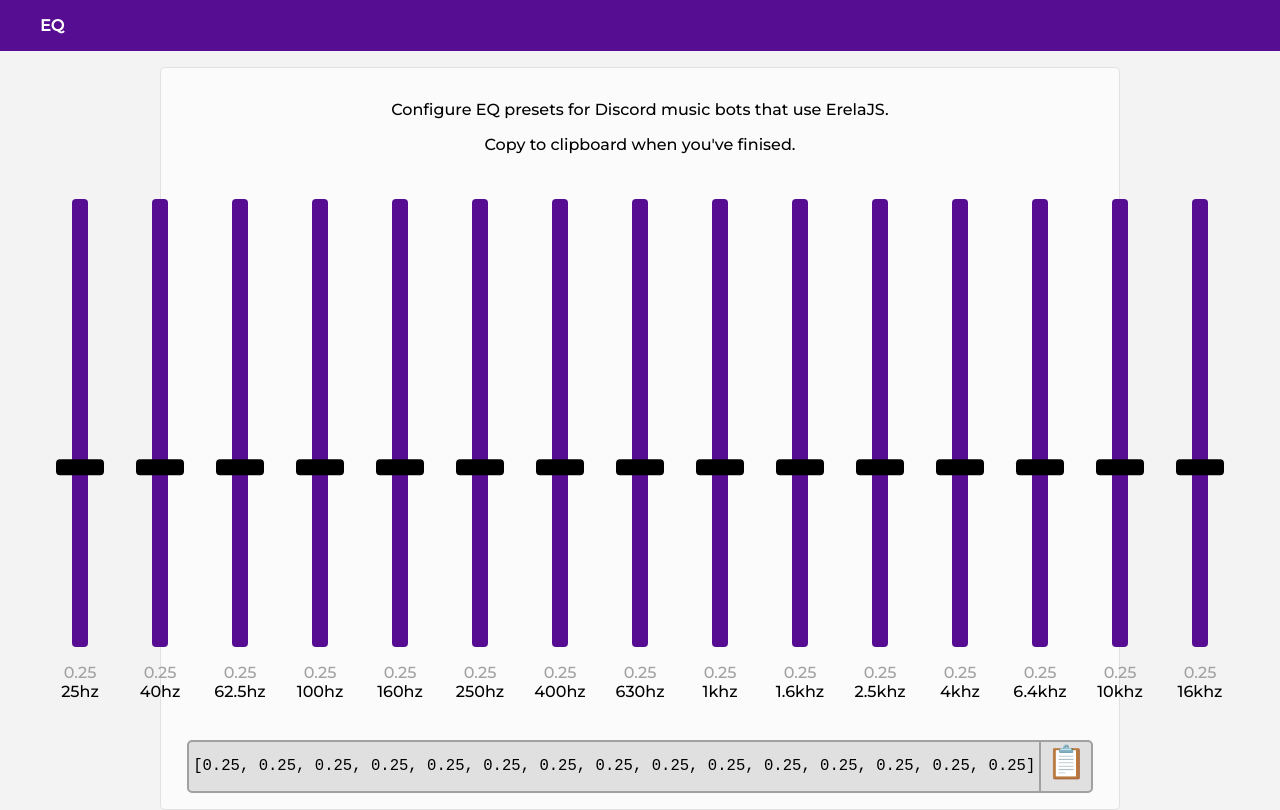
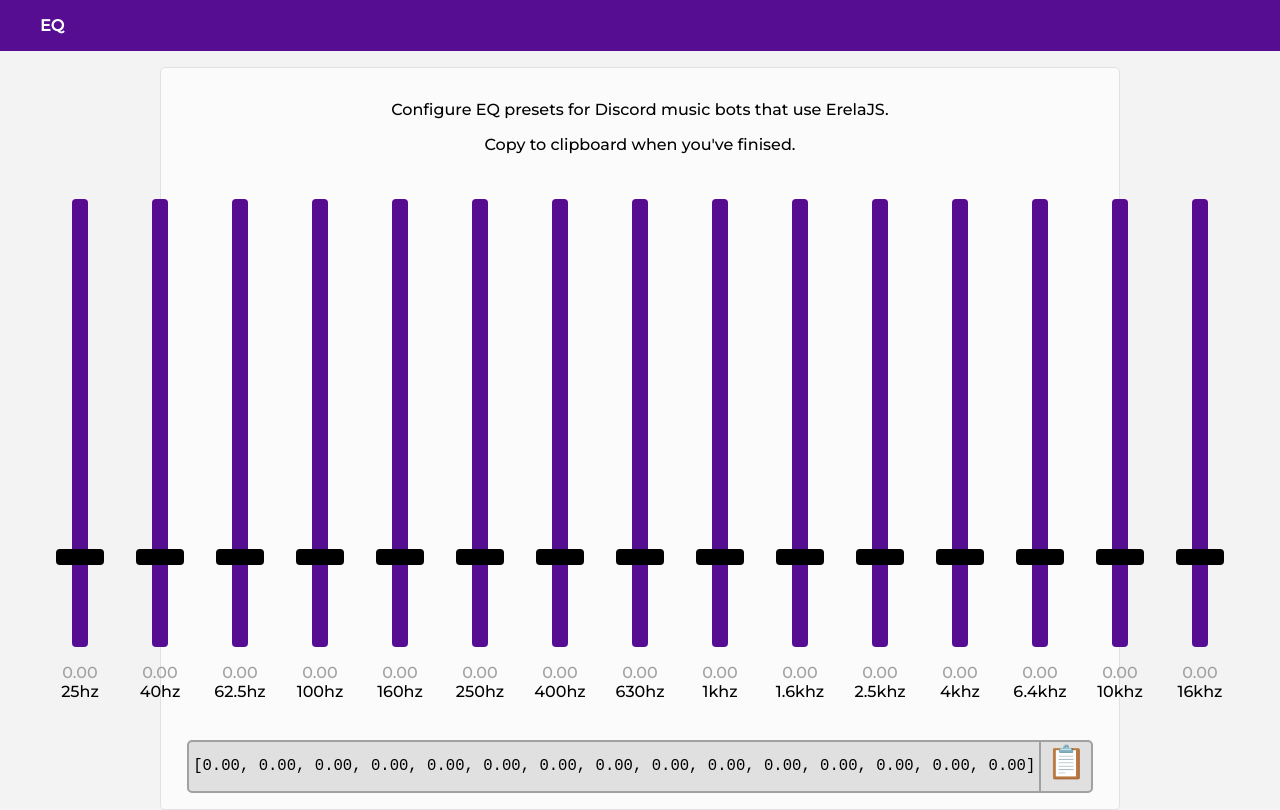
Before and after one commit to kgr7/erela-eq-tool, a React (Create React App) app: page / in a window 1280 px wide. Built offline with nearby package versions, Linux system fonts and the light colour scheme.

Commit message:
default slider value to 0

```diff
--- a/src/components/Slider.tsx
+++ b/src/components/Slider.tsx
@@ -9,7 +9,7 @@ interface ISliderState {
 }
 
 export default (props: ISliderState) => {
-  const [sliderValue, setSliderValue] = useState(0.25 as number);
+  const [sliderValue, setSliderValue] = useState(0 as number);
 
   useEffect(() => {
     positionKnobFromValue();
```
